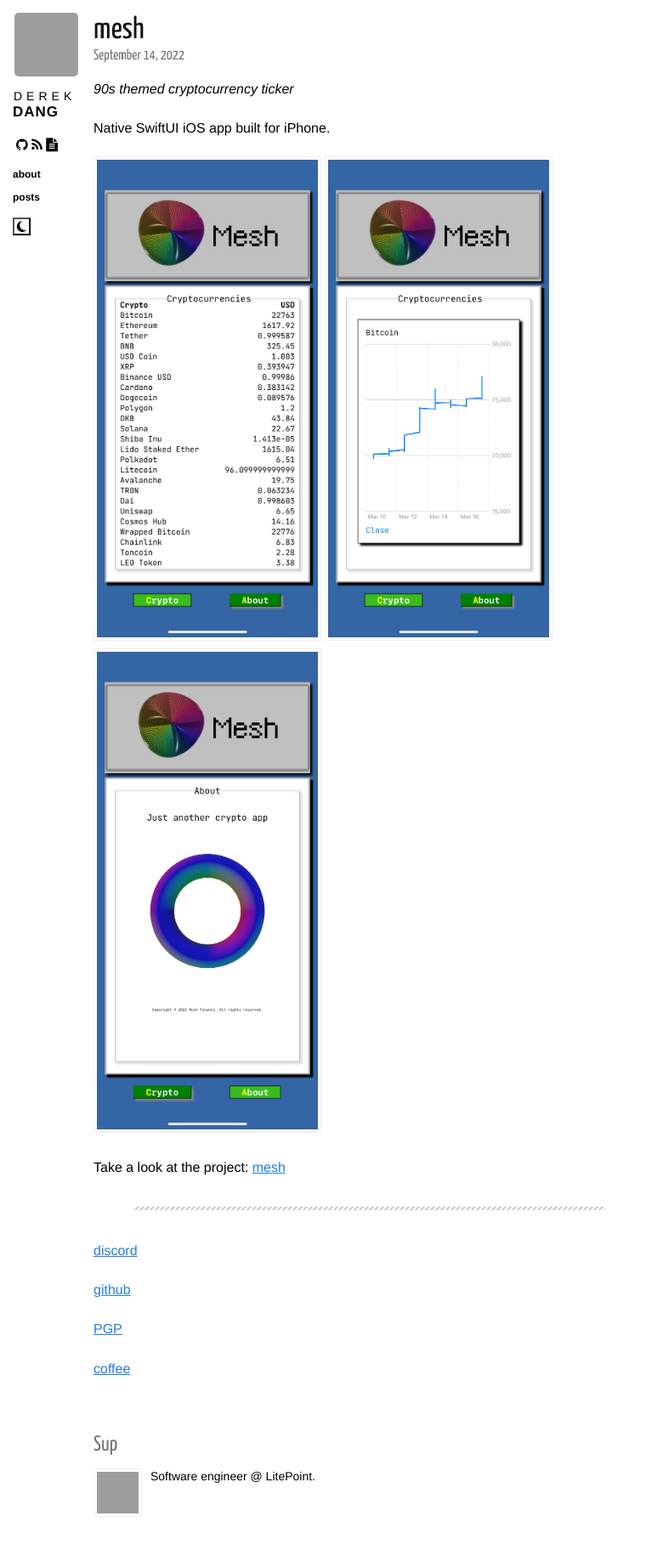
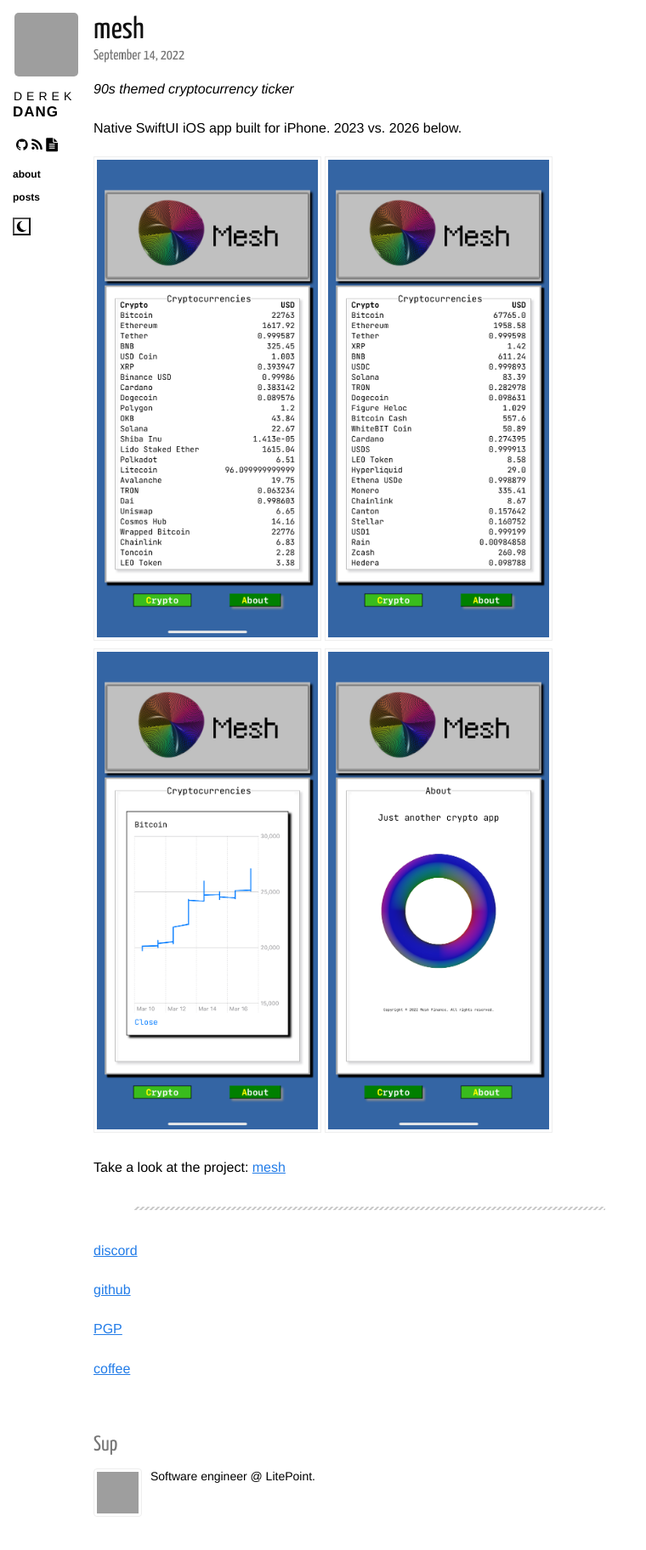
Before and after one commit to dqdang/dqdang.github.io, a Jekyll site: the page built from _posts/2022-09-14-mesh.markdown, in a window 1280 px wide. Shown: the whole page at 85% size, without its empty margins (0-760 px from the left). Built offline with Jekyll 4.4.1, drawn with Linux system fonts in a browser that asks for light colours; nearby versions of some CDN libraries; grey boxes are pictures that could not be loaded.

Commit message:
Add another image

```diff
--- a/_posts/2022-09-14-mesh.markdown
+++ b/_posts/2022-09-14-mesh.markdown
@@ -7,8 +7,10 @@ category: posts
 *90s themed cryptocurrency ticker*
 
 Native SwiftUI iOS app built for iPhone.
+2023 vs. 2026 below.
 
 <img src="https://raw.githubusercontent.com/dqdang/dqdang.github.io/refs/heads/master/images/IMG_4440.png" width="40%" height="40%"/>
+<img src="https://raw.githubusercontent.com/dqdang/dqdang.github.io/refs/heads/master/images/IMG_5828.png" width="40%" height="40%"/>
 <img src="https://raw.githubusercontent.com/dqdang/dqdang.github.io/refs/heads/master/images/IMG_4467.png" width="40%" height="40%"/>
 <img src="https://raw.githubusercontent.com/dqdang/dqdang.github.io/refs/heads/master/images/IMG_4468.png" width="40%" height="40%"/>
 
```
